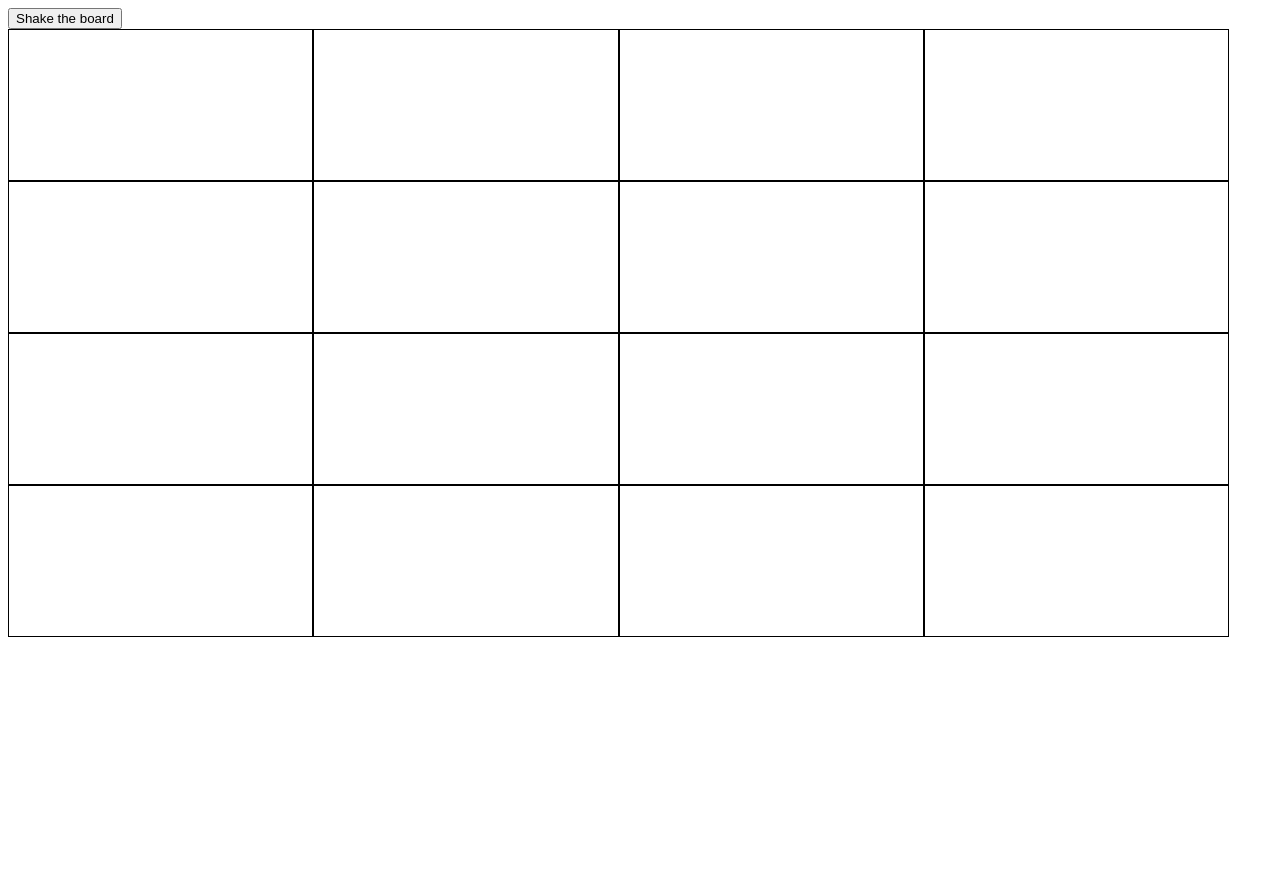
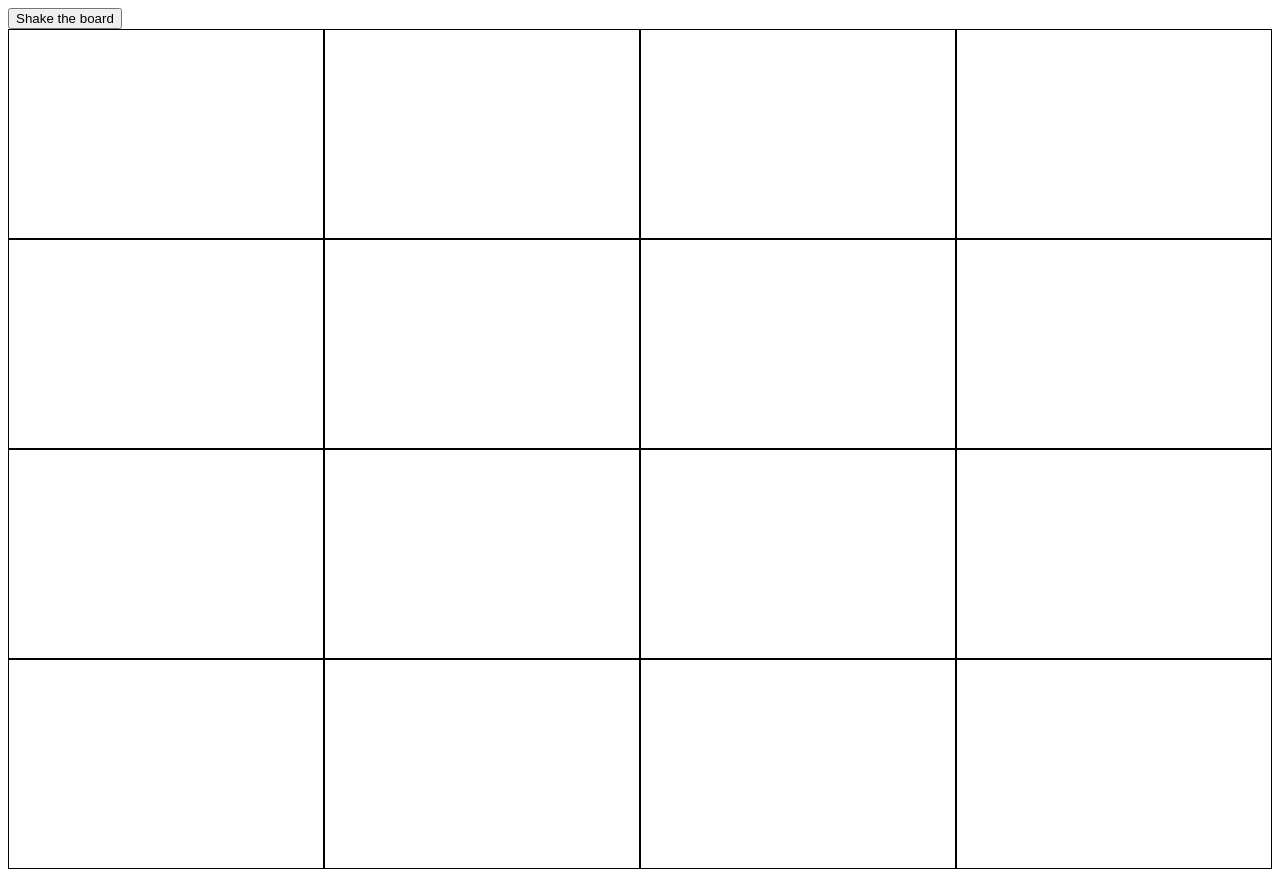
Before and after one commit to ostapsivko/etch-a-sketch, a plain HTML site: page index.html in a window 1280 px wide. Before the commit the page ends 800 px from the top, so only its background shows below. Drawn offline with Linux system fonts and the light colour scheme.

Commit message:
Implement dynamic board sizing

```diff
--- a/script.js
+++ b/script.js
@@ -1,8 +1,5 @@
 let container = document.querySelector(".container");
-let grid = createGrid(4);
-grid.forEach(element => {
-    container.appendChild(element);
-});
+createGrid(4);
 
 let shaker = document.querySelector(".shaker");
 shaker.addEventListener("click", () => {
@@ -16,23 +13,22 @@ shaker.addEventListener("click", () => {
         size = 1;
     }
 
-    let newGrid = createGrid(size);
-    container.replaceChildren();
-    newGrid.forEach(element => {
-        container.appendChild(element);
-    });
+    createGrid(size);
 });
 
 function createGrid(size) {
-    let divs = new Array(size);
+    let dimensions = 840 / size;
+    let percent = 100 / size;
+    container.replaceChildren();
 
     for(i = 0; i < size*size; i++) {
         let div = document.createElement("div");
+        div.style.height = `${dimensions.toString()}px`;
+        div.style.width = `${percent.toString()}%`;
+
         div.addEventListener("mouseover", () => {
             div.style.backgroundColor = "black";
         });
-        divs[i] = div;
+        container.appendChild(div);
     }
-
-    return divs;
 }
--- a/style.css
+++ b/style.css
@@ -4,9 +4,7 @@
 }
 
 .container div {
-    border: 0.1px solid black;
-    width: 24%;
-    height: 24%;
-    min-width: 150px;
-    min-height: 150px;
+    box-sizing: border-box;
+    border: 1px solid black;
+    flex: auto;
 }
```
